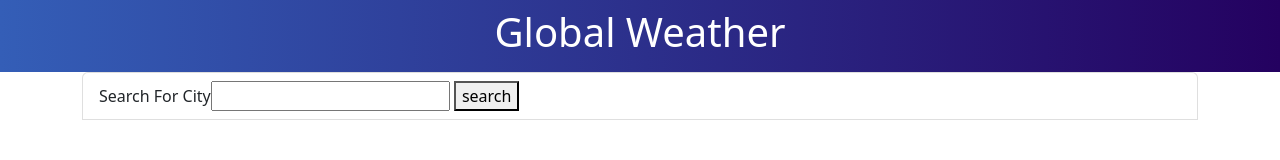
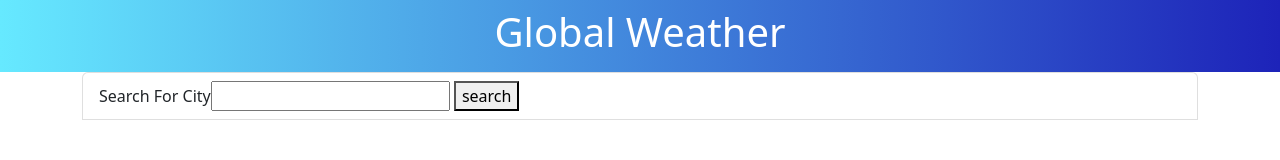
Before and after one commit to nvici/Global-Weather, a plain HTML site: page index.html in a window 1280 px wide. Drawn offline with nearby package versions, Linux system fonts and the light colour scheme.

Commit message:
created css, js, added comments

```diff
--- a/assets/script.js
+++ b/assets/script.js
@@ -21,14 +21,14 @@ $("#cityToSearchButton").on("click", function (e) {
   }
 });
 console.log(citiesSearchedHistory);
-
+// this function gets the history
 function getHistory(data) {
   console.log('getHistory called');
 
   let historyEl = document.getElementById('history');
   historyEl.innerHTML = '';
   console.log(historyEl);
-  for (let i = 0; i < 5; i++) {
+  for (let i = 0; i < 5; i++) { //this div calls the function when clicked
     $("#history").append(`
     <section class="card">
     <h4 type="button" onclick='executeWeatherGetCall("${data[i]}")' class="cityBtn">${data[i]}</h4>
@@ -37,7 +37,7 @@ function getHistory(data) {
   }
   const historyBtnEl = $('')
 }
-
+//this function that calls the API
 function executeWeatherGetCall(cityToSearchVal) {
   var uri = "https://api.openweathermap.org/data/2.5/weather?q=" + cityToSearchVal + "&appid=" + apiKey + "&units=imperial";
   fetch(uri)
--- a/assets/style.css
+++ b/assets/style.css
@@ -1,4 +1,6 @@
+/*header background color*/
 .gradient {
-    background-image: linear-gradient(to right, rgb(52, 94, 183) , rgb(36, 1, 96));
+    background: rgb(74,230,230);
+    background: linear-gradient(90deg, rgba(74,230,230,0) 0%, rgba(102,233,255,1) 0%, rgba(29,35,185,1) 100%);
     color: white;
 }
```
Also changed, not shown: index.html (+8 -3 lines).
